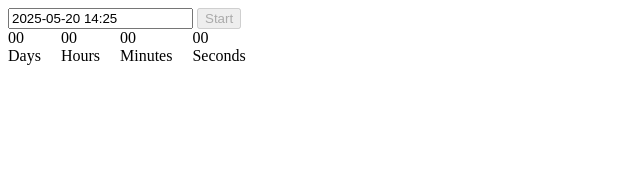
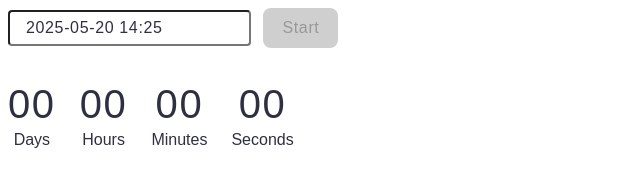
Before and after one commit to d-yv/goit-js-hw-10, a website built with Vite: page src/1-timer.html in a window 1280 px wide. Shown: the whole page, without its empty margins (0-640 px from the left). Built offline with nearby package versions, Linux system fonts and the light colour scheme.

Commit message:
finish timer

```diff
--- a/src/css/1-timer.css
+++ b/src/css/1-timer.css
@@ -1,9 +1,72 @@
+body {
+    font-family: "Montserrat", sans-serif;
+}
+
+#datetime-picker {
+    /* border: 1px; */
+    border-radius: 4px;
+    /* width: 272px;
+    height: 40px; */
+    padding: 4px 16px;
+
+    font-weight: 400;
+    font-size: 16px;
+    line-height: 1.5;
+    letter-spacing: 0.04em;
+    color: #2e2f42;
+    margin-right: 8px;
+}
+
+button {
+    font-family: "Montserrat", sans-serif;
+    font-weight: 500;
+    font-size: 16px;
+    line-height: 1.5;
+    letter-spacing: 0.04em;
+    border-radius: 8px;
+    border: none;
+    padding: 8px 16px;
+    width: 75px;
+    height: 40px;
+    color: #fff;
+    background-color: #4e75ff;
+    cursor: pointer;
+}
+
+button:disabled {
+    background-color: #cfcfcf;
+    color: #989898;
+}
+
+button:hover:enabled,
+button:focus:enabled {
+    background-color: #6c8cff;
+}
+
 .timer {
     display: flex;
-    gap: 20px;
+    gap: 24px;
+    max-width: 346px;
+    margin-top: 32px;
 }
 
 .field {
     display: flex;
     flex-direction: column;
+    align-items: center;
 }
+
+.value {
+    font-weight: 400;
+    font-size: 40px;
+    line-height: 1.2;
+    letter-spacing: 0.04em;
+    color: #2e2f42;
+}
+
+.label {
+    font-weight: 400;
+    font-size: 16px;
+    line-height: 1.5;
+    color: #2e2f42;
+}
--- a/src/js/1-timer.js
+++ b/src/js/1-timer.js
@@ -4,7 +4,9 @@ import 'flatpickr/dist/flatpickr.min.css';
 import iziToast from 'izitoast';
 import 'izitoast/dist/css/iziToast.min.css';
 
+const inputField = document.querySelector('#datetime-picker');
 const button = document.querySelector('button');
+
 button.setAttribute('disabled', '');
 let userSelectedDate = 0;
 
@@ -20,14 +22,13 @@ const options = {
     if (dateVerify > dateNow) {
       userSelectedDate = dateVerify;
       button.removeAttribute('disabled');
-      console.log('userSelectedDate = ', userSelectedDate);
-      console.log('differenceDate = ', convertMs(userSelectedDate - dateNow));
     } else {
+      button.setAttribute('disabled', '');
       iziToast.show({
         title: 'Error',
         titleColor: 'red',
         message: 'Please choose a date in the future',
-        position: 'topCenter',
+        position: 'topRight',
       });
     }
   },
@@ -39,15 +40,28 @@ button.addEventListener('click', timer);
 
 function timer() {
   button.setAttribute('disabled', '');
+  inputField.setAttribute('disabled', '');
   const intervalId = setInterval(() => {
     const now = new Date();
     const difference = userSelectedDate - now;
 
     if (difference <= 0) {
       clearInterval(intervalId);
+      inputField.removeAttribute('disabled');
     } else {
       const time = convertMs(difference);
-      console.log(time); //{days: 1, hours: 23, minutes: 59, seconds: 23}
+      document.querySelector('[data-days]').textContent = String(
+        time.days
+      ).padStart(2, '0');
+      document.querySelector('[data-hours]').textContent = String(
+        time.hours
+      ).padStart(2, '0');
+      document.querySelector('[data-minutes]').textContent = String(
+        time.minutes
+      ).padStart(2, '0');
+      document.querySelector('[data-seconds]').textContent = String(
+        time.seconds
+      ).padStart(2, '0');
     }
   }, 1000);
 }
```
